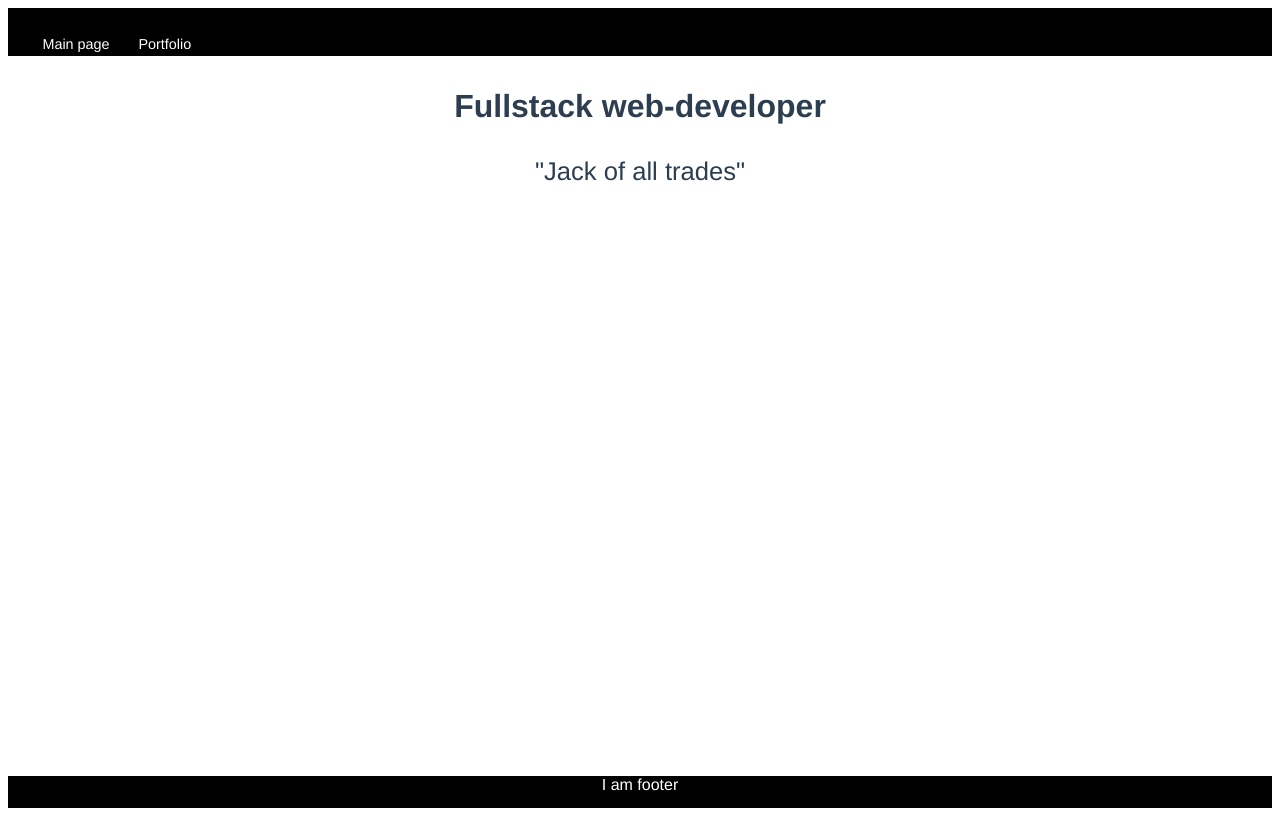
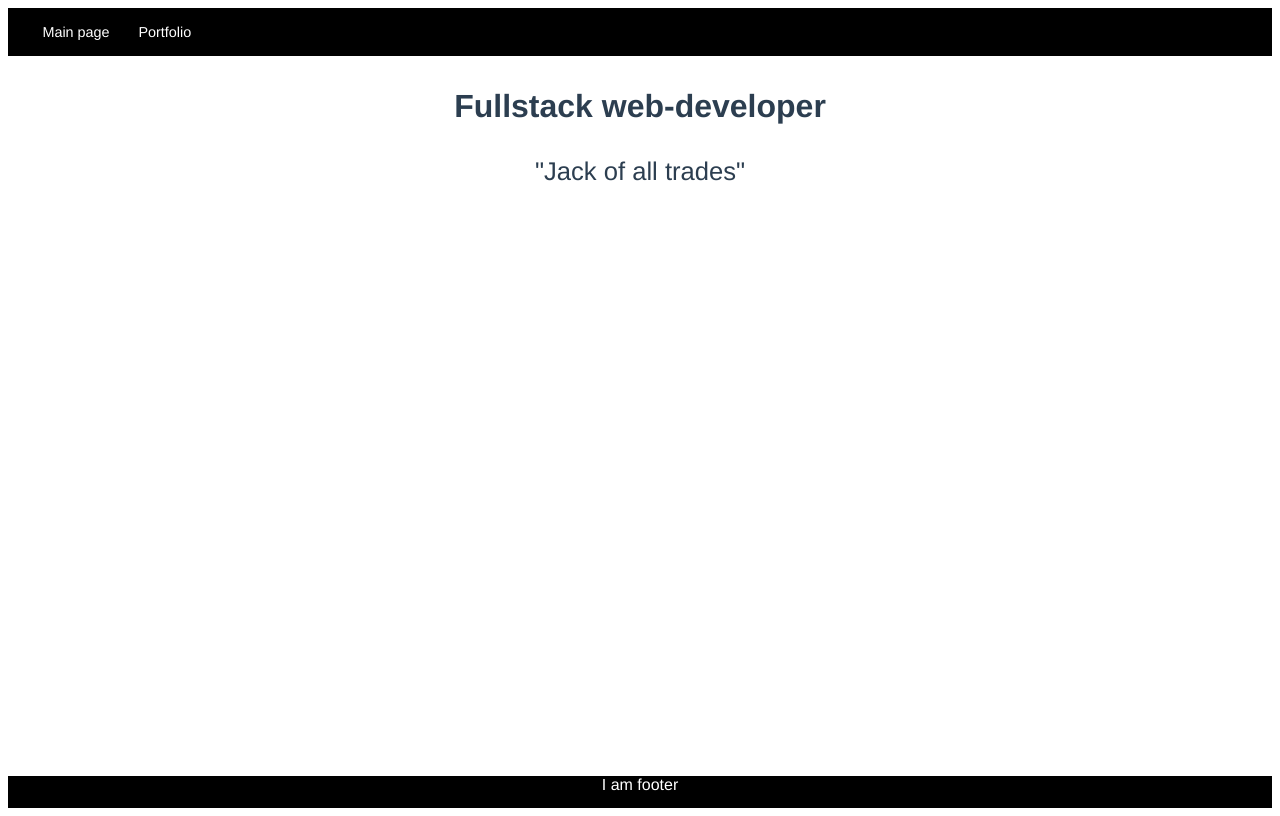
Before and after one commit to aleasper/business-card, a Vue app: page / in a window 1280 px wide. Built offline with nearby package versions, Linux system fonts and the light colour scheme.

Commit message:
Fix menu margins

```diff
--- a/src/components/Menu.vue
+++ b/src/components/Menu.vue
@@ -46,23 +46,23 @@ export default {
   font-size: 0.9em;
 }
 .mav-links {
-  margin: 24px 0 0 0;
   display: flex;
   flex-direction: row;
   justify-content: start;
   align-items: center;
   width: 100%;
 }
- /* скрываем чекбокс */
-  #menu-toggle {
-    opacity: 0;
-  }
+/* скрываем чекбокс */
+#menu-toggle {
+  opacity: 0;
+}
 @media all and (max-width: 700px) {
   .navigation{
     flex-direction: column;
     justify-content: start;
   }
   .mav-links {
+    margin: 24px 0 0 0;
     display: flex;
     flex-direction: column;
   }
```
